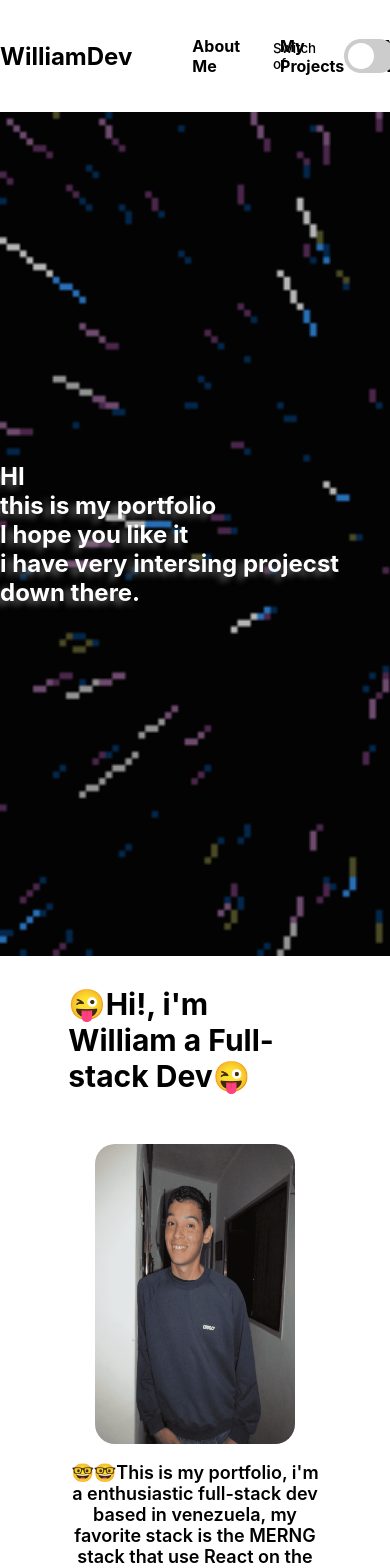
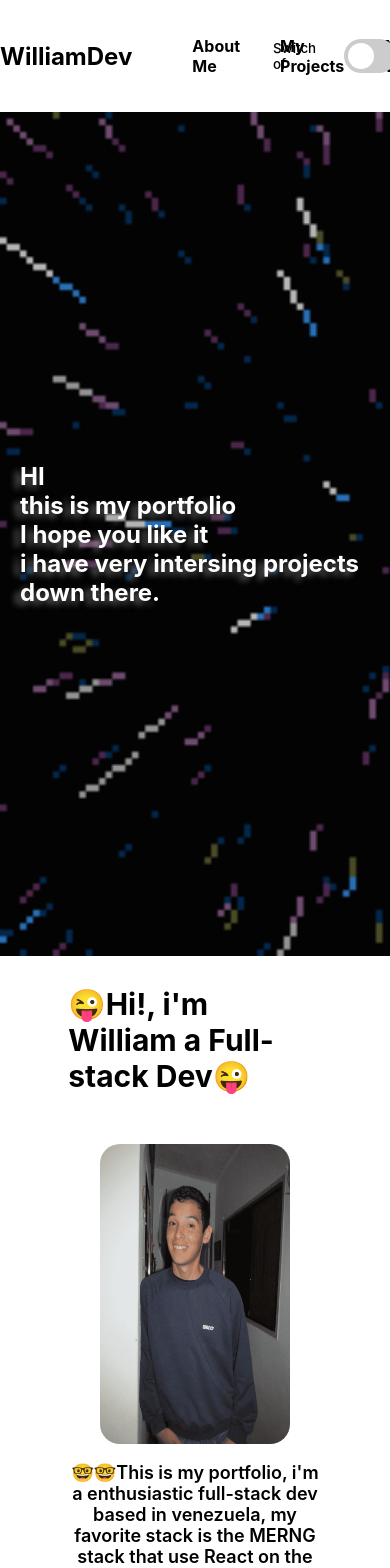
Before and after one commit to williamjparra/portfolio, a React (Create React App) app: page / in a window 390 px wide. Shown: the top 1568 px of the page. Built offline with nearby package versions, Linux system fonts and the light colour scheme; the HTML template or start-up script is replaced by a standard one.

Commit message:
se mejoraron algunos estilos dandole retoque all css del footer el home.css y se corrigio un typo en el NavBar.js

```diff
--- a/src/components/NavBar.js
+++ b/src/components/NavBar.js
@@ -61,7 +61,7 @@ function Navbar() {
             <div className={ toggleOn === true ? "header-active" : "header-unactive" } >
                 <div className="word-container">
                     <h2>
-                        HI<br />this is my portfolio<br />I hope you like it<br /> i have very intersing projecst down there.<br />
+                        HI<br />this is my portfolio<br />I hope you like it<br /> i have very intersing projects down there.<br />
                         {toggleOn === false  && (
                             <span className="sorry-Words">
                                 Ho sorry if that where to much movement
--- a/src/components/css/Footer.css
+++ b/src/components/css/Footer.css
@@ -50,5 +50,21 @@ footer {
 }
 
 @media (max-width: 768px) {
+    .footer-container {
+        flex-direction: column;
+        width: 65%;
+        align-items: center;
+        justify-content: center;
+    }
 
+    .cards-div{
+        margin: 10px 30px 0 30px;
+        text-align: center;
+    }
+
+    .div-1 ul {
+        padding: 0;
+        margin: 0 auto;
+        margin-top: 20px;
+    }
 }
--- a/src/components/css/Projects.css
+++ b/src/components/css/Projects.css
@@ -50,5 +50,6 @@
 
     .project-card {
         max-width: 100%;
+        margin-top: 20px
     }
 }
--- a/src/components/css/description.css
+++ b/src/components/css/description.css
@@ -49,16 +49,18 @@
         padding: 10px;
         justify-content: center;
         align-items: center;
+        margin-bottom: 0;
     }
     .image-container {
         display: flex;
         justify-content: center;
         align-items: center;
         width: 100%;
+        max-width: 100%;
         margin: 0 auto;
     }
     .image-container img {
-        width: 200px;
+        width: 75%;
         margin: 0 auto;
     }
     .description-container p {
--- a/src/pages/css/home.css
+++ b/src/pages/css/home.css
@@ -34,3 +34,11 @@
     color: #fff;
     text-shadow: -6px 4px 6px rgba(150, 150, 150, 0.62);
 }
+
+@media (max-width:768px) {
+    .word-container{
+        padding: 0 20px 0 20px;
+        flex-wrap: wrap;
+        overflow-wrap: break-word;
+    }
+}
```
Also changed, not shown: 1 other file (tests, documents, lock files or other folders).
